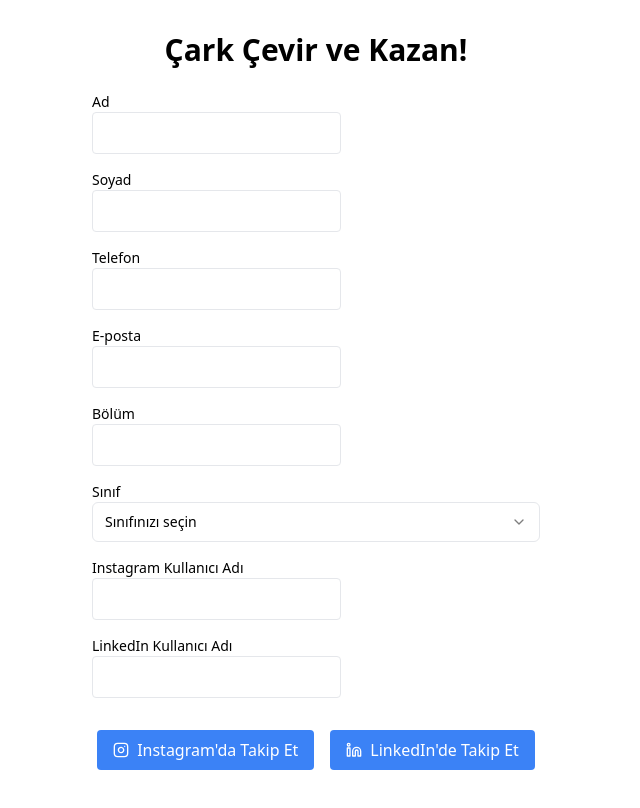
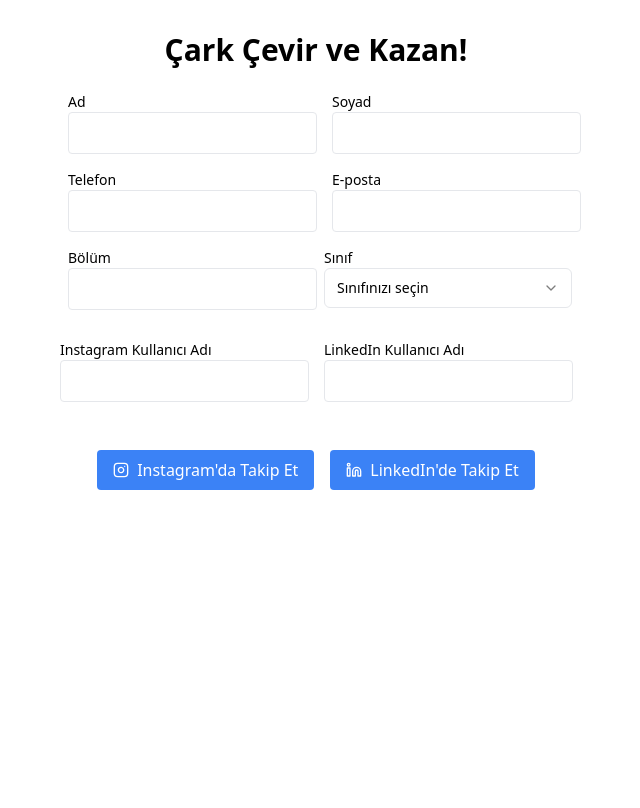
Before and after one commit to talhaerkul/wheel, a Next.js app: page / in a window 1280 px wide. Shown: the top 808 px of the page, without its empty margins (324-964 px from the left). Built offline with nearby package versions, Linux system fonts and the light colour scheme; no server answers.

Commit message:
Refactor UI styles in select and toast components

```diff
--- a/app/page.js
+++ b/app/page.js
@@ -1,12 +1,9 @@
 "use client";
 
-import { useState, useEffect } from "react";
+import SpinningWheel from "@/components/SpinningWheel";
 import { Button } from "@/components/ui/button";
 import { Input } from "@/components/ui/input";
 import { Label } from "@/components/ui/label";
-import { Instagram, Linkedin, X } from "lucide-react";
-import SpinningWheel from "@/components/SpinningWheel";
-import { motion } from "framer-motion";
 import {
   Select,
   SelectContent,
@@ -14,6 +11,9 @@
   SelectTrigger,
   SelectValue,
 } from "@/components/ui/select";
+import { motion } from "framer-motion";
+import { Instagram, Linkedin, X } from "lucide-react";
+import { useEffect, useState } from "react";
 
 export default function Home() {
   const [name, setName] = useState("");
@@ -159,8 +159,8 @@
         Çark Çevir ve Kazan!
       </h1>
 
-      <div className="max-w-md mx-auto mb-8">
-        <div className="mb-4">
+      <div className="max-w-lg grid grid-cols-2 gap-4 mx-auto mb-8">
+        <div className="mx-2">
           <Label htmlFor="name">Ad</Label>
           <Input
             id="name"
@@ -170,7 +170,7 @@
           />
         </div>
 
-        <div className="mb-4">
+        <div className="mx-2">
           <Label htmlFor="surname">Soyad</Label>
           <Input
             id="surname"
@@ -180,7 +180,7 @@
           />
         </div>
 
-        <div className="mb-4">
+        <div className="mx-2">
           <Label htmlFor="phone">Telefon</Label>
           <Input
             id="phone"
@@ -195,7 +195,7 @@
           )}
         </div>
 
-        <div className="mb-4">
+        <div className="mx-2">
           <Label htmlFor="email">E-posta</Label>
           <Input
             id="email"
@@ -211,7 +211,7 @@
           )}
         </div>
 
-        <div className="mb-4">
+        <div className="mx-2">
           <Label htmlFor="department">Bölüm</Label>
           <Input
             id="department"
--- a/components/SpinningWheel.js
+++ b/components/SpinningWheel.js
@@ -180,7 +180,7 @@
               }
         }
       >
-        {isSpinning ? "Spinning..." : "Spin the Wheel!"}
+        {isSpinning ? "Çark Dönüyor..." : "Çarkı Çevir"}
       </motion.button>
 
       <AnimatePresence>
--- a/components/ui/select.tsx
+++ b/components/ui/select.tsx
@@ -40,7 +40,7 @@
     <SelectPrimitive.Content
       ref={ref}
       className={cn(
-        "relative z-50 min-w-[8rem] overflow-hidden rounded-md border bg-popover text-popover-foreground shadow-md data-[state=open]:animate-in data-[state=closed]:animate-out data-[state=closed]:fade-out-0 data-[state=open]:fade-in-0 data-[state=closed]:zoom-out-95 data-[state=open]:zoom-in-95 data-[side=bottom]:slide-in-from-top-2 data-[side=left]:slide-in-from-right-2 data-[side=right]:slide-in-from-left-2 data-[side=top]:slide-in-from-bottom-2",
+        "relative bg-white z-50 min-w-[8rem] overflow-hidden rounded-md border text-popover-foreground shadow-md data-[state=open]:animate-in data-[state=closed]:animate-out data-[state=closed]:fade-out-0 data-[state=open]:fade-in-0 data-[state=closed]:zoom-out-95 data-[state=open]:zoom-in-95 data-[side=bottom]:slide-in-from-top-2 data-[side=left]:slide-in-from-right-2 data-[side=right]:slide-in-from-left-2 data-[side=top]:slide-in-from-bottom-2",
         position === "popper" &&
           "data-[side=bottom]:translate-y-1 data-[side=left]:-translate-x-1 data-[side=right]:translate-x-1 data-[side=top]:-translate-y-1",
         className
--- a/jsconfig.json
+++ b/jsconfig.json
@@ -1,5 +1,6 @@
 {
   "compilerOptions": {
+    "jsx": "react",
     "baseUrl": ".",
     "paths": {
       "@/*": ["./*"]
```
